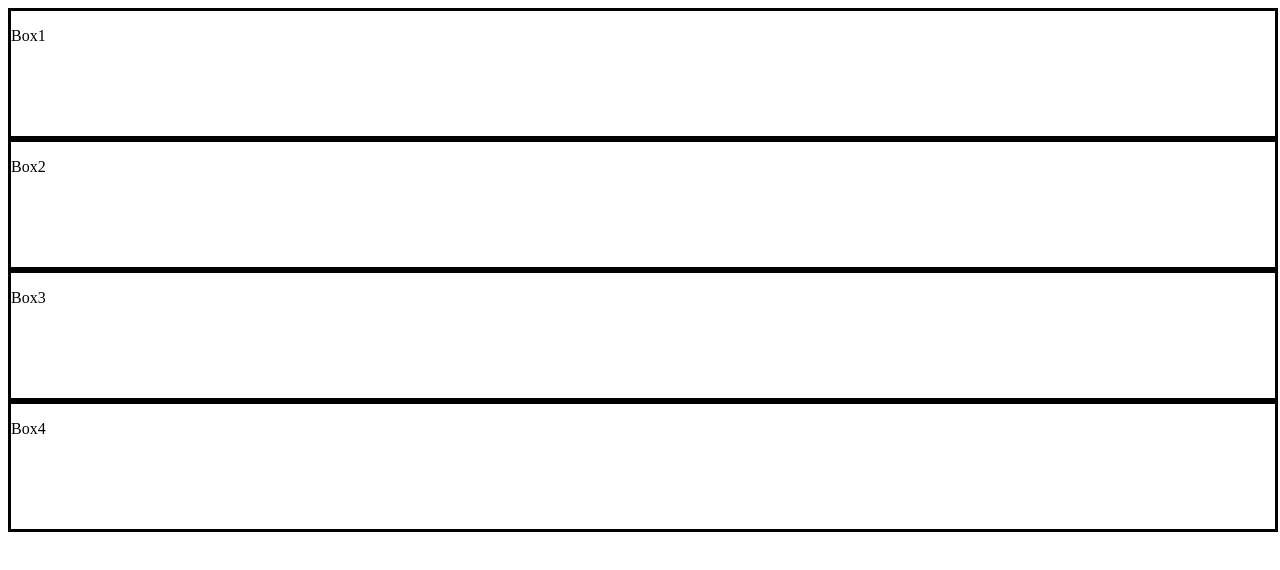
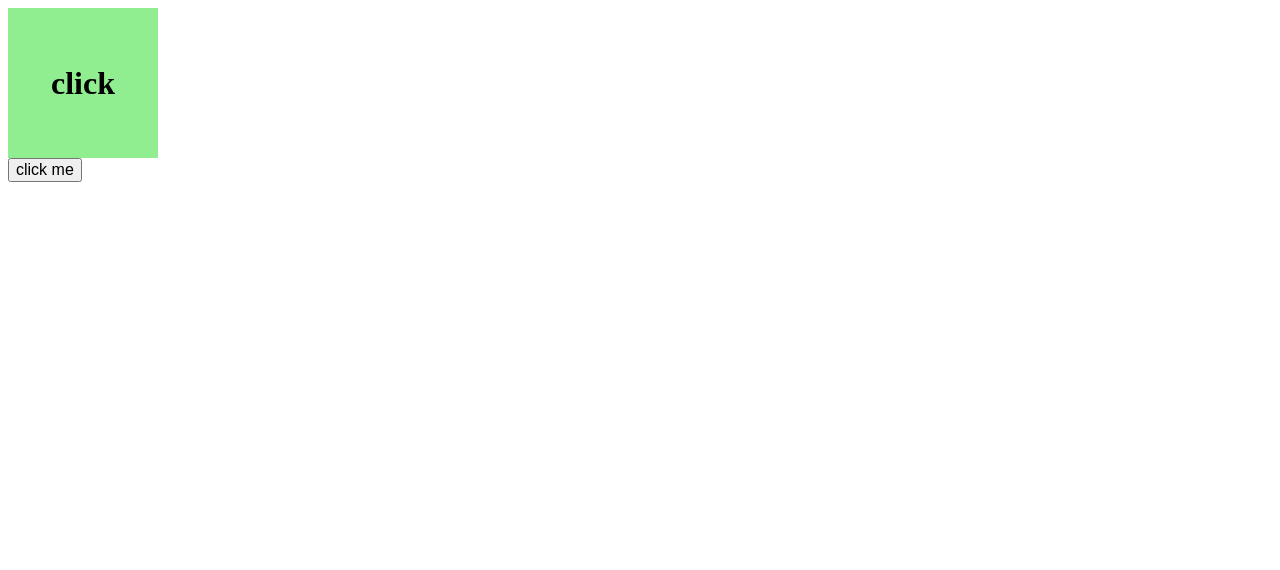
Before and after one commit to umedha33/JavaScript, a plain HTML site: page index.html in a window 1280 px wide. Drawn offline with Linux system fonts and the light colour scheme.

Commit message:
event listeners

```diff
--- a/index.html
+++ b/index.html
@@ -9,18 +9,9 @@
 </head>
 
 <body>
-    <div id="box1" class="box">
-        <p>Box1</p>
-    </div>
-    <div id="box2" class="box">
-        <p>Box2</p>
-    </div>
-    <div id="box3" class="box">
-        <p>Box3</p>
-    </div>
-    <div id="box4" class="box">
-        <p>Box4</p>
-    </div>
+    <div id="myBox">click</div>
+
+    <button id="btn">click me</button>
 
     <script src="index.js"></script>
     <!-- <script type="module" src="index.js"></script> -->
--- a/style.css
+++ b/style.css
@@ -1,5 +1,15 @@
-.box {
-    border: 3px solid black;
-    width: 100%;
-    height: 125px;
+#myBox{
+    background-color: lightgreen;
+    width: 150px;
+    height: 150px;
+    font-size: 2rem;
+    font-weight: 600;
+    display: flex;
+    align-items: center;
+    text-align: center;
+    justify-content: center;
 }
+
+#btn {
+    font-size: 1rem;
+}
```
Also changed, not shown: index.js (+51 -0 lines).
